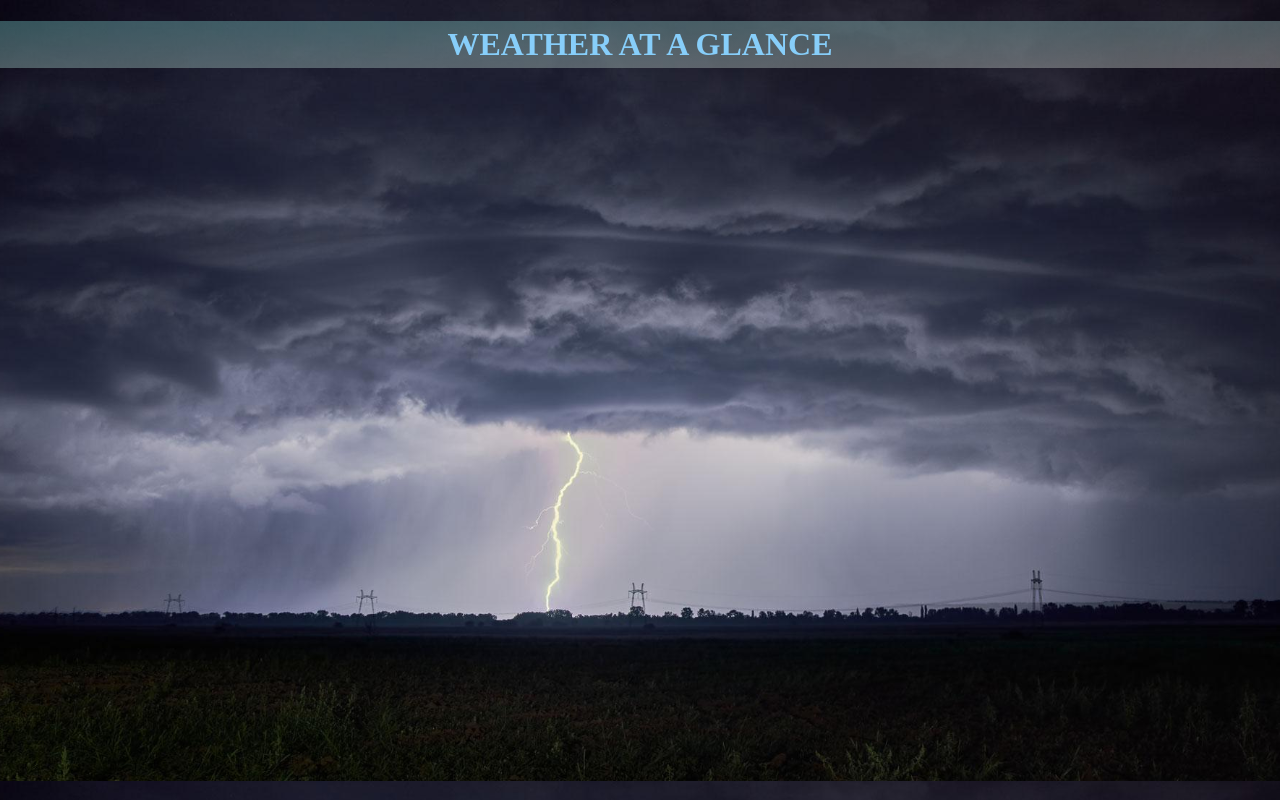
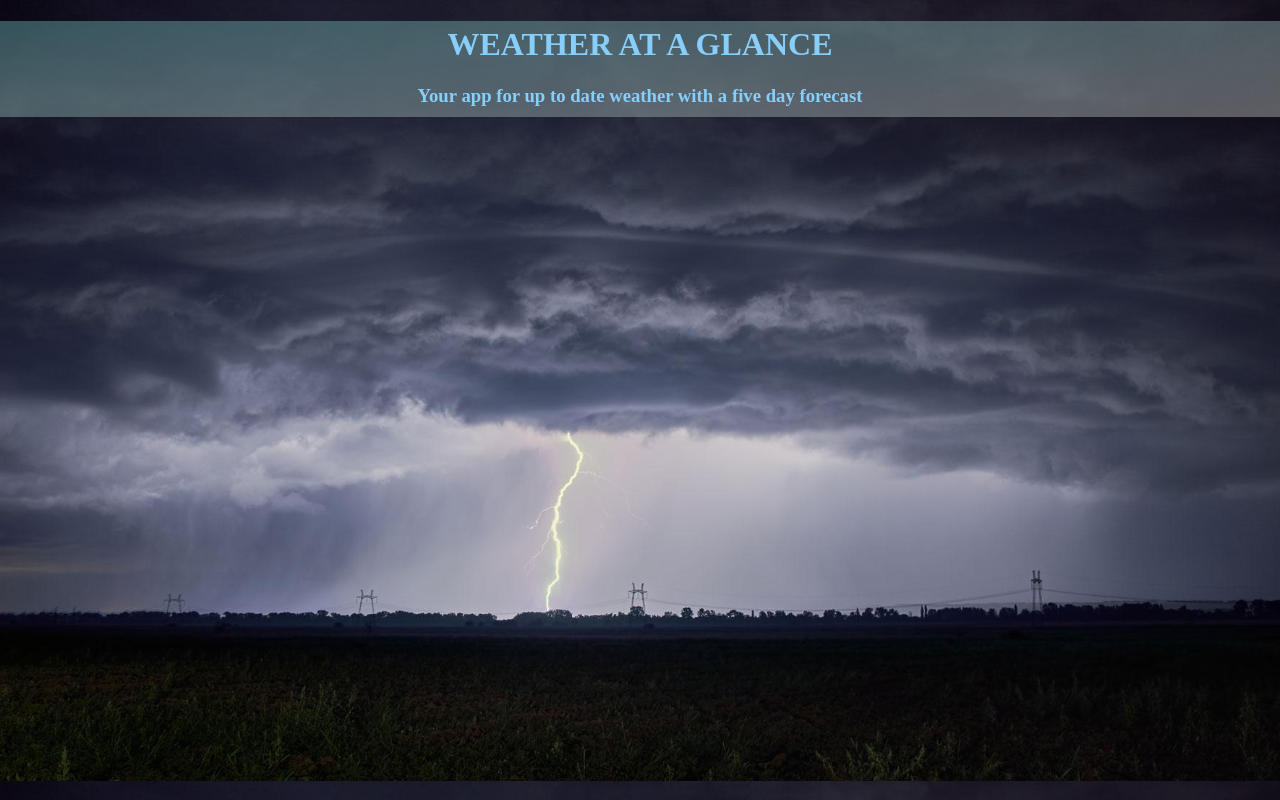
Before and after one commit to bradfan/weather-react-app, a React (Create React App) app: page / in a window 1280 px wide. Built offline with nearby package versions, Linux system fonts and the light colour scheme.

Commit message:
add content and adjust css header.js

```diff
--- a/src/index.css
+++ b/src/index.css
@@ -26,7 +26,13 @@ body {
   text-align: center;
 }
 .header-title {
+  font-weight:700;
   font-family: "Times New Roman", Times, serif;
-  padding: 5px;
+  padding-top: 5px;
   color: #87cefa;
 }
+.header-text {
+  font-family: "Times New Roman", Times, serif;
+  padding-bottom: 10px;
+  color: #87cefa;
+}
--- a/src/pages/Header.js
+++ b/src/pages/Header.js
@@ -4,6 +4,7 @@ function Header() {
     return (
         <div class="header">
             <h1 class="header-title">WEATHER AT A GLANCE</h1>
+            <h3 class="header-text">Your app for up to date weather with a five day forecast</h3>
         </div>
     )
 }
```
